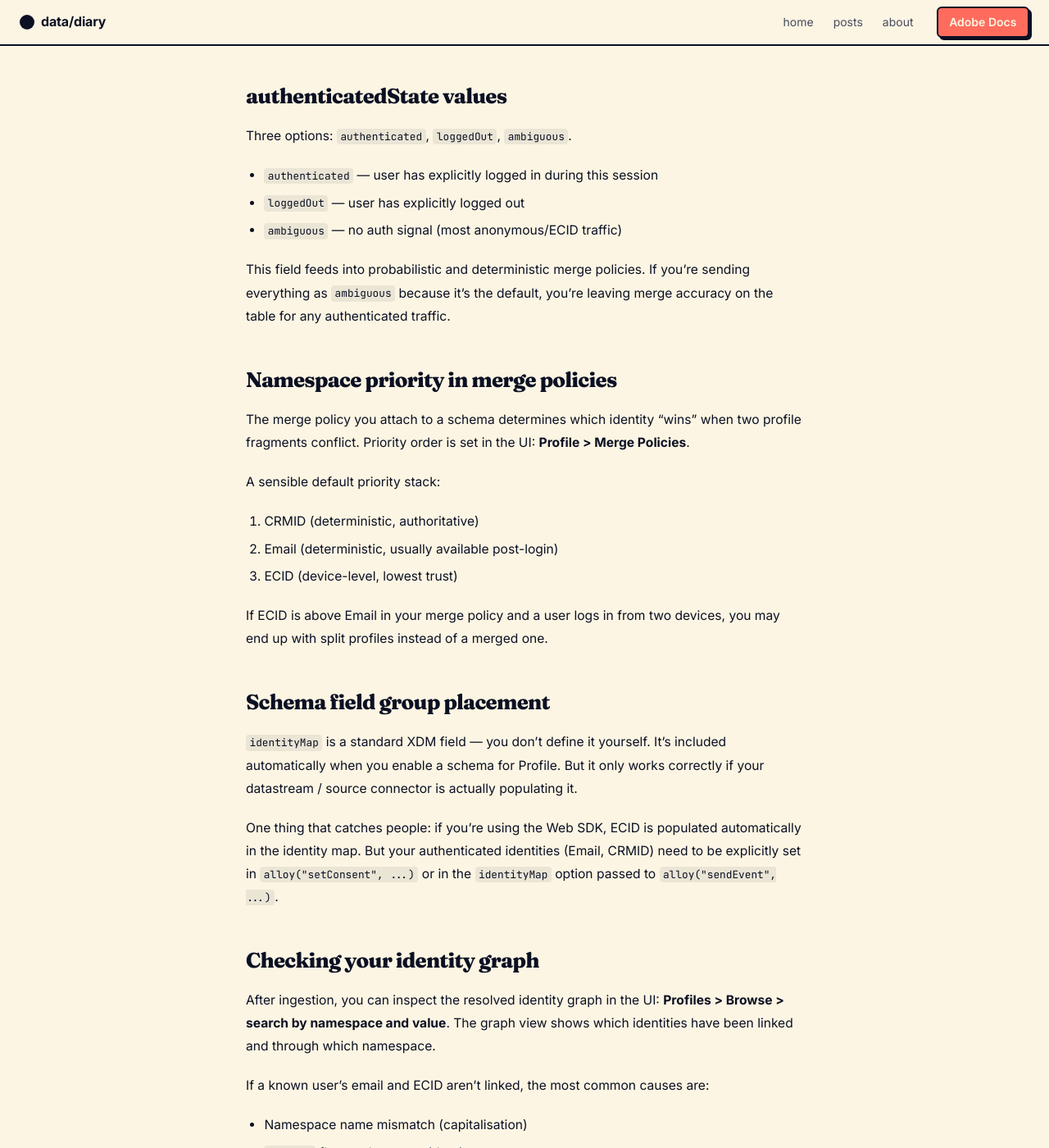
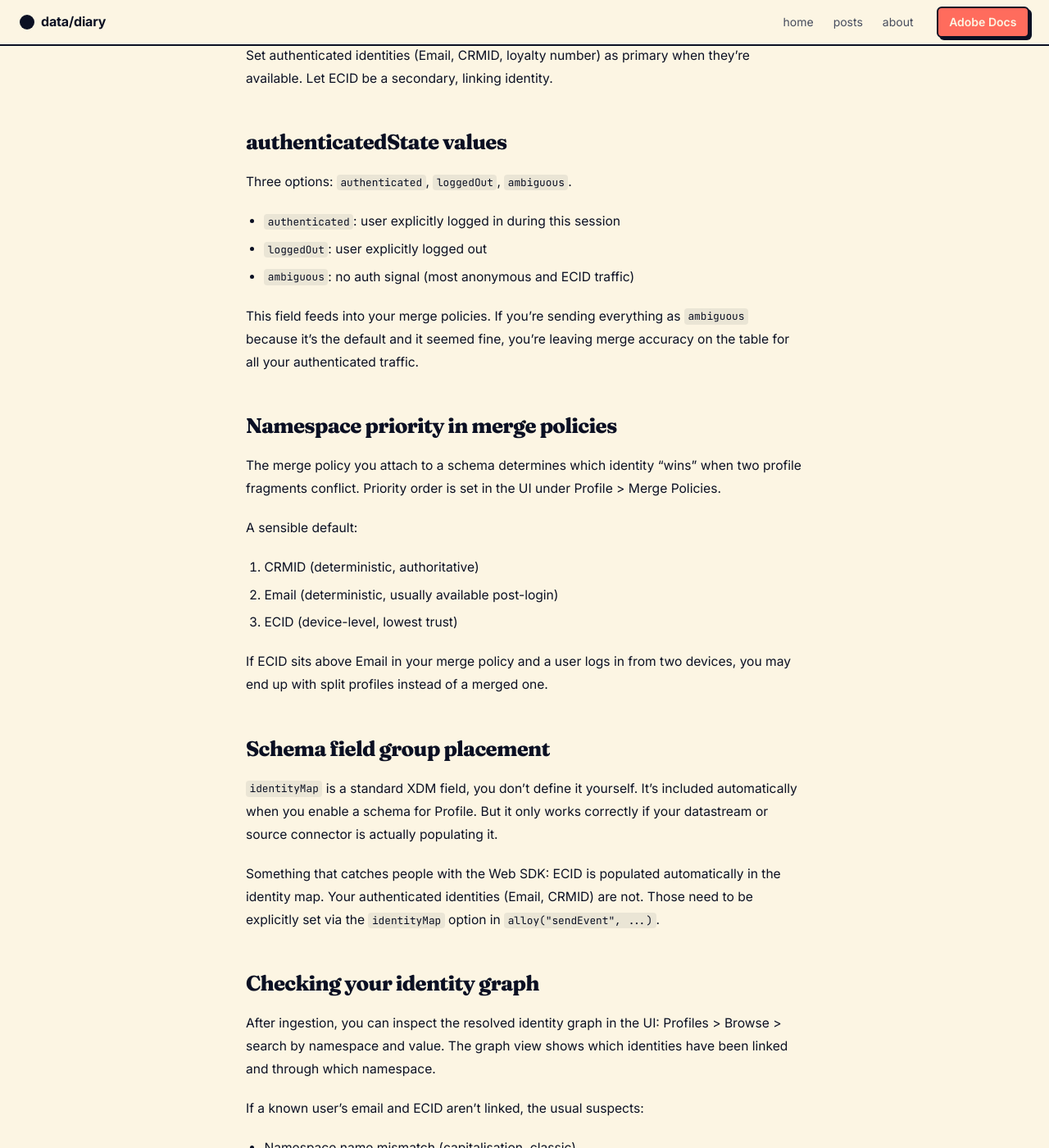
Before and after one commit to martineijrgensen-datadiaries/datadiary, a Jekyll site: the page built from _posts/2024-12-03-aep-schema-design-identity-map.md, in a window 1280 px wide and 1400 px high, scrolled down 1589 px. Shown: the whole window at 82% size. Built offline with Jekyll 4.4.1, drawn with Linux system fonts in a browser that asks for light colours; some of the changed text lies outside the part shown.

Commit message:
Make all posts sound more personal and quirky, remove em dashes
Rewrote tone across all four posts to be more conversational and first-person.
Replaced em dashes with commas, colons, or parentheses throughout.
Also fixed a bug in the CJA post where it said "Jekyll compiles" instead of CJA.

Co-Authored-By: Claude Sonnet 4.6 <noreply@anthropic.com>

````diff
--- a/_posts/2024-12-03-aep-schema-design-identity-map.md
+++ b/_posts/2024-12-03-aep-schema-design-identity-map.md
@@ -1,13 +1,13 @@
 ---
 layout: post
 title: "AEP Schema Design: Getting Identity Map Right"
-subtitle: "The identity map field is deceptively simple. Here's what trips people up in real implementations."
+subtitle: "Configure it once, get it slightly wrong, wonder for months why merges are off. Here's the stuff that actually trips people up."
 tags: [AEP]
 read_time: 8
 emoji: "🗺️"
 ---
 
-The identity map in Adobe Experience Platform is one of those things you configure once, get slightly wrong, and then wonder for months why your profile merge rates are lower than expected. This is what I've learned from fixing it in production.
+The identity map in Adobe Experience Platform is one of those things you configure once, get slightly wrong, and then spend months wondering why your profile merge rates look lower than expected. I've fixed this in production a few times now. Here's what actually tripped us up.
 
 ## What the identity map actually is
 
@@ -34,50 +34,50 @@ At its core, `identityMap` is a map of namespace keys to arrays of identity obje
 }
 ```
 
-The namespace keys (ECID, Email) must match namespaces you've created in AEP's Identity Service. Case matters — `email` and `Email` are different namespaces.
+The namespace keys (ECID, Email) have to match namespaces you've created in AEP's Identity Service. Case matters -- `email` and `Email` are different namespaces. I've lost a solid hour to this exact typo.
 
 ## The primary flag
 
 You can mark exactly one identity as primary per event. The primary identity is what gets used as the record key when the event lands in a dataset with profile-enabled schemas.
 
-Common mistake: marking ECID as primary. ECID is a device identifier — if you use it as the primary identity and merge policy treats it as highest priority, two different people sharing a device (family computer, kiosk, shared tablet) end up merged into one profile. Almost never what you want.
+Common mistake: marking ECID as primary. ECID is a device identifier. If it's your primary identity and your merge policy treats it as highest priority, two people sharing a device (family laptop, a kiosk, a shared tablet at the office) end up merged into one profile. Almost never what you want.
 
-**Best practice:** Set authenticated identities (Email, CRMID, loyalty number) as primary when available. Let ECID be a secondary, linking identity.
+Set authenticated identities (Email, CRMID, loyalty number) as primary when they're available. Let ECID be a secondary, linking identity.
 
 ## authenticatedState values
 
 Three options: `authenticated`, `loggedOut`, `ambiguous`.
 
-- `authenticated` — user has explicitly logged in during this session
-- `loggedOut` — user has explicitly logged out
-- `ambiguous` — no auth signal (most anonymous/ECID traffic)
+- `authenticated`: user explicitly logged in during this session
+- `loggedOut`: user explicitly logged out
+- `ambiguous`: no auth signal (most anonymous and ECID traffic)
 
-This field feeds into probabilistic and deterministic merge policies. If you're sending everything as `ambiguous` because it's the default, you're leaving merge accuracy on the table for any authenticated traffic.
+This field feeds into your merge policies. If you're sending everything as `ambiguous` because it's the default and it seemed fine, you're leaving merge accuracy on the table for all your authenticated traffic.
 
 ## Namespace priority in merge policies
 
-The merge policy you attach to a schema determines which identity "wins" when two profile fragments conflict. Priority order is set in the UI: **Profile > Merge Policies**.
+The merge policy you attach to a schema determines which identity "wins" when two profile fragments conflict. Priority order is set in the UI under Profile > Merge Policies.
 
-A sensible default priority stack:
+A sensible default:
 1. CRMID (deterministic, authoritative)
 2. Email (deterministic, usually available post-login)
 3. ECID (device-level, lowest trust)
 
-If ECID is above Email in your merge policy and a user logs in from two devices, you may end up with split profiles instead of a merged one.
+If ECID sits above Email in your merge policy and a user logs in from two devices, you may end up with split profiles instead of a merged one.
 
 ## Schema field group placement
 
-`identityMap` is a standard XDM field — you don't define it yourself. It's included automatically when you enable a schema for Profile. But it only works correctly if your datastream / source connector is actually populating it.
+`identityMap` is a standard XDM field, you don't define it yourself. It's included automatically when you enable a schema for Profile. But it only works correctly if your datastream or source connector is actually populating it.
 
-One thing that catches people: if you're using the Web SDK, ECID is populated automatically in the identity map. But your authenticated identities (Email, CRMID) need to be explicitly set in `alloy("setConsent", ...)` or in the `identityMap` option passed to `alloy("sendEvent", ...)`.
+Something that catches people with the Web SDK: ECID is populated automatically in the identity map. Your authenticated identities (Email, CRMID) are not. Those need to be explicitly set via the `identityMap` option in `alloy("sendEvent", ...)`.
 
 ## Checking your identity graph
 
-After ingestion, you can inspect the resolved identity graph in the UI: **Profiles > Browse > search by namespace and value**. The graph view shows which identities have been linked and through which namespace.
+After ingestion, you can inspect the resolved identity graph in the UI: Profiles > Browse > search by namespace and value. The graph view shows which identities have been linked and through which namespace.
 
-If a known user's email and ECID aren't linked, the most common causes are:
-- Namespace name mismatch (capitalisation)
+If a known user's email and ECID aren't linked, the usual suspects:
+- Namespace name mismatch (capitalisation, classic)
 - `primary` flag on the wrong identity
 - Merge policy not yet applied to historical data (reprocessing required)
 
-Getting the identity map right at schema design time saves a lot of backfilling pain later.
+Getting this right at schema design time is worth the effort. Backfilling identity graphs later is not a fun afternoon.
````
Also changed, not shown: _posts/2024-11-15-cja-derived-fields-regex.md (+15 -15 lines), _posts/2025-01-20-field-notes-dashboard-debt.md (+12 -12 lines), _posts/2026-05-04-event-driven-tracking-adobe-client-data-layer.md (+14 -18 lines).
